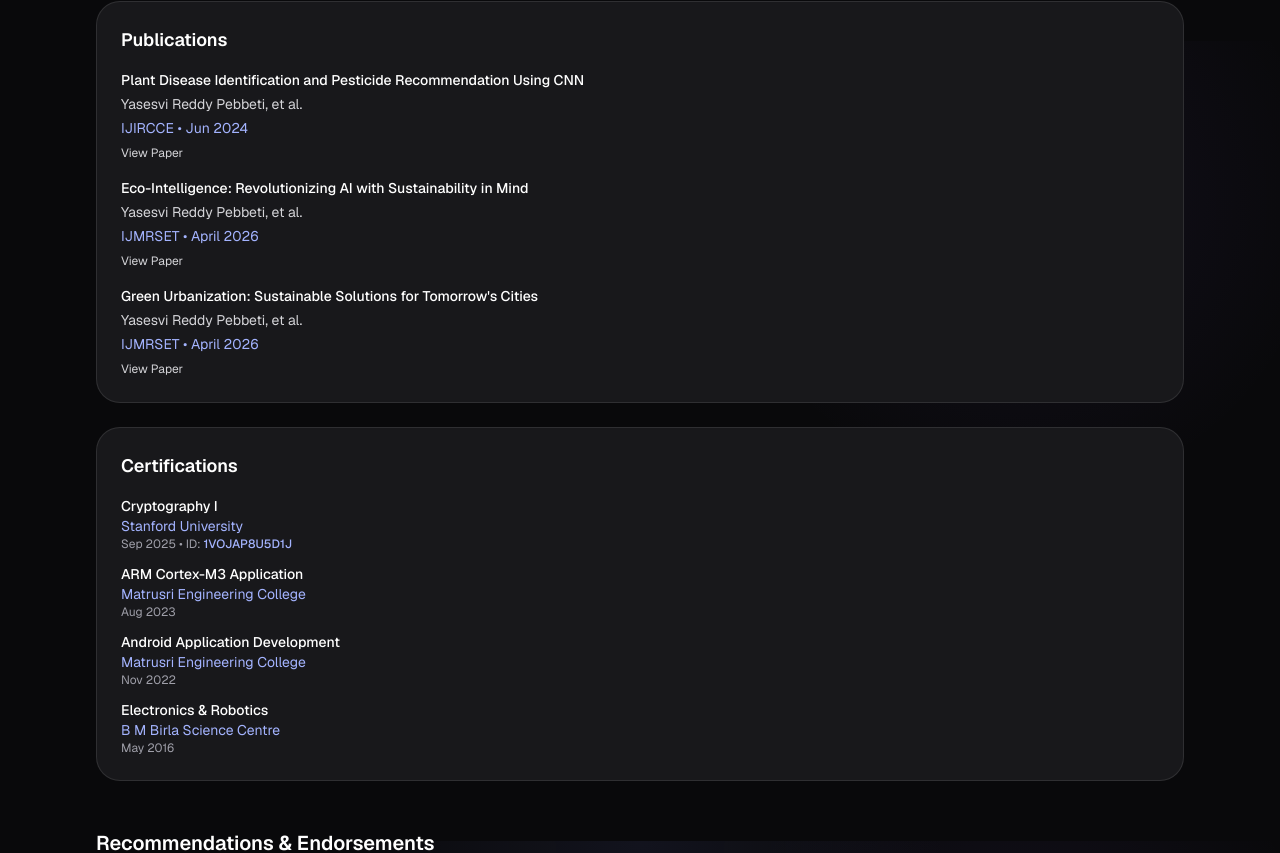
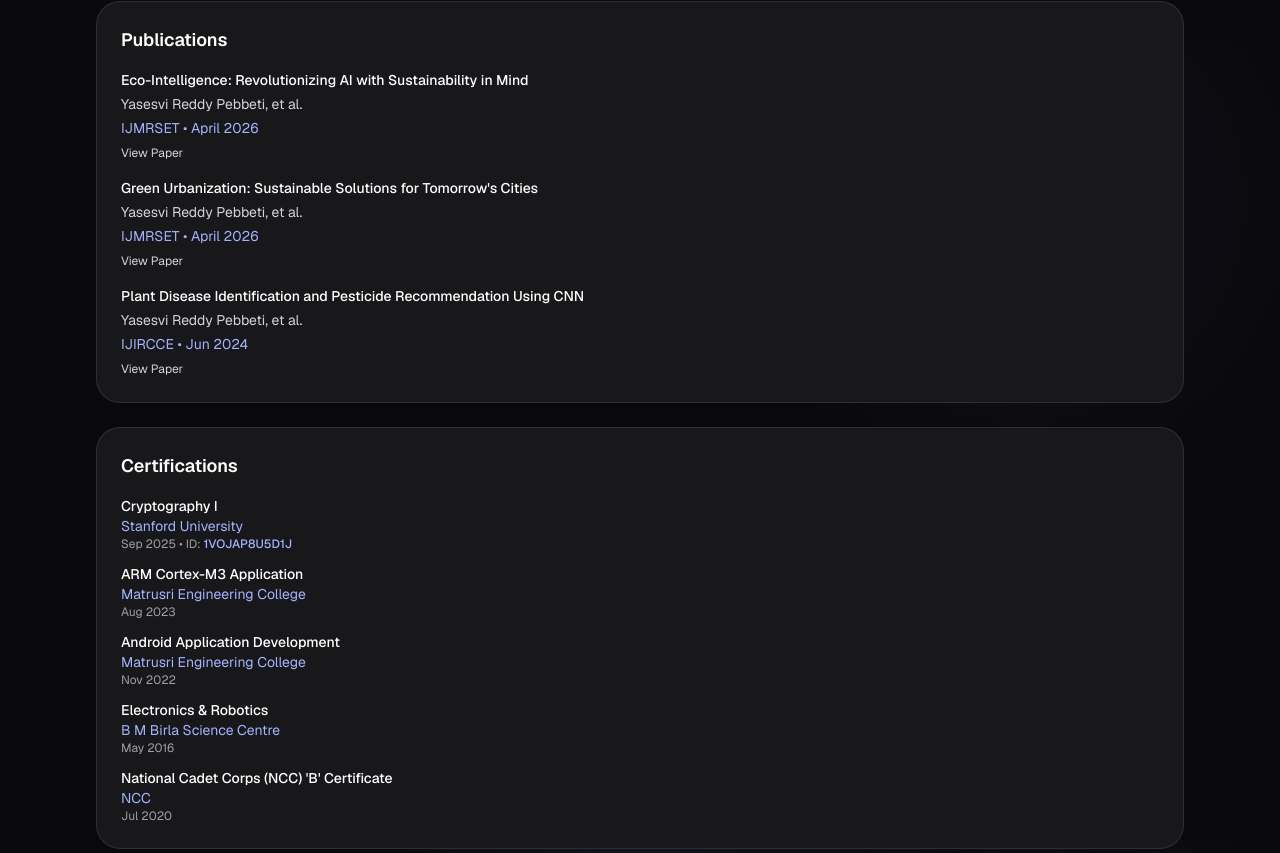
Before and after one commit to Yasesvi-Reddy-Pebbeti/yasesvireddypebbeti_portfolio_v2, a Next.js app: page / in a window 1280 px wide. Shown: the part 6359-7212 px from the top of the page. Built offline with nearby package versions, Linux system fonts and the light colour scheme.

Commit message:
updated achievements

```diff
--- a/src/components/home/AchievementsPreview.jsx
+++ b/src/components/home/AchievementsPreview.jsx
@@ -12,15 +12,6 @@
   ],
   publications: [
     {
-      title:
-        "Plant Disease Identification and Pesticide Recommendation Using CNN",
-      authors: "Yasesvi Reddy Pebbeti, et al.",
-      source: "IJIRCCE",
-      date: "Jun 2024",
-      link: "https://ijircce.com/admin/main/storage/app/pdf/fGL5m6R2DNR1KNtQXtOMoDHYgRVmmjgHQXTa2g1p.pdf",
-      type: "Journal Publication",
-    },
-    {
       title: "Eco-Intelligence: Revolutionizing AI with Sustainability in Mind",
       authors: "Yasesvi Reddy Pebbeti, et al.",
       source: "IJMRSET",
@@ -34,6 +25,15 @@
       source: "IJMRSET",
       date: "April 2026",
       link: "https://www.ijmrset.com/special-issues/2026/ISGTPES-2025/24_Green%20Urbanization%20Sustainable%20Solutions%20for%20Tomorrow's%20Cities.pdf",
+      type: "Journal Publication",
+    },
+    {
+      title:
+        "Plant Disease Identification and Pesticide Recommendation Using CNN",
+      authors: "Yasesvi Reddy Pebbeti, et al.",
+      source: "IJIRCCE",
+      date: "Jun 2024",
+      link: "https://ijircce.com/admin/main/storage/app/pdf/fGL5m6R2DNR1KNtQXtOMoDHYgRVmmjgHQXTa2g1p.pdf",
       type: "Journal Publication",
     },
   ],
@@ -60,6 +60,12 @@
       title: "Electronics & Robotics",
       issuer: "B M Birla Science Centre",
       date: "May 2016",
+      credentialId: "",
+    },
+    {
+      title: "National Cadet Corps (NCC) 'B' Certificate",
+      issuer: "NCC",
+      date: "Jul 2020",
       credentialId: "",
     },
   ],
```
